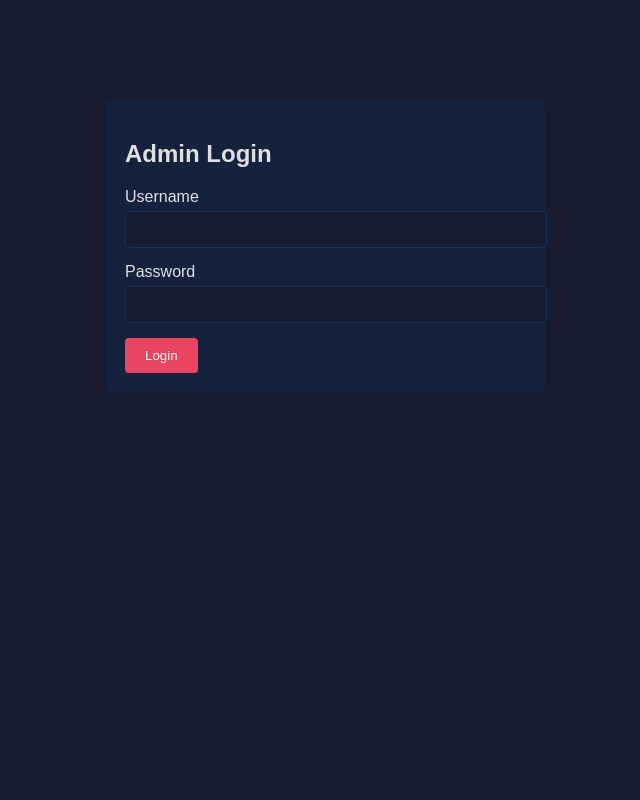
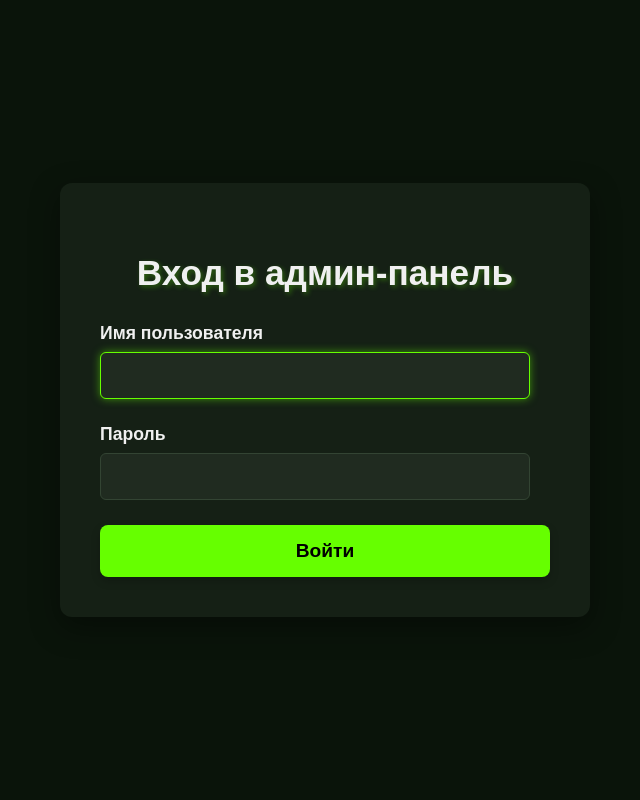
Before and after one commit to CSSSensei/track_my_walk, a Flask app: page /admin/login in a window 1280 px wide. Shown: the whole page, without its empty margins (315-955 px from the left). Run offline with Flask 3, Linux system fonts and the light colour scheme.

Commit message:
change login page frontend

```diff
--- a/app/templates/admin_login.html
+++ b/app/templates/admin_login.html
@@ -4,32 +4,194 @@
     <meta charset="UTF-8">
     <title>Admin Login</title>
     <style>
-        body { font-family: Arial, sans-serif; background: #1a1a2e; color: #e0e0e0; }
-        .login-container { max-width: 400px; margin: 100px auto; padding: 20px; background: #16213e; border-radius: 8px; }
-        .form-group { margin-bottom: 15px; }
-        label { display: block; margin-bottom: 5px; }
-        input { width: 100%; padding: 10px; border: 1px solid #0f3460; border-radius: 4px; background: #1a1a2e; color: white; }
-        button { background: #e94560; color: white; border: none; padding: 10px 20px; border-radius: 4px; cursor: pointer; }
-        .error { color: #e94560; margin-top: 10px; }
+        :root {
+            --bg-color: #0A140A;
+            --container-bg: #152015;
+            --text-color: #E0E0E0;
+            --heading-color: #F0F0F0;
+            --input-bg: #202B20;
+            --input-border: #334433;
+            --button-bg: #66FF00;
+            --button-hover-bg: #99FF33;
+            --error-color: #FF6347;
+            --success-color: #66FF00;
+            --info-color: #4D96FF;
+            --shadow-light: rgba(0, 0, 0, 0.2);
+            --shadow-medium: rgba(0, 0, 0, 0.4);
+        }
+
+        body {
+            font-family: 'Arial', sans-serif;
+            background-color: var(--bg-color);
+            color: var(--text-color);
+            display: flex;
+            justify-content: center;
+            align-items: center;
+            min-height: 100vh;
+            margin: 0;
+            box-sizing: border-box;
+        }
+
+        .login-container {
+            max-width: 450px;
+            width: 90%;
+            padding: 40px;
+            background-color: var(--container-bg);
+            border-radius: 12px;
+            box-shadow: 0 10px 30px var(--shadow-medium);
+            text-align: center;
+        }
+
+        h2 {
+            color: var(--heading-color);
+            margin-bottom: 30px;
+            font-size: 2.2em;
+            text-shadow: 2px 2px 5px rgba(102, 255, 0, 0.3);
+        }
+
+        .form-group {
+            margin-bottom: 25px;
+            text-align: left;
+        }
+
+        label {
+            display: block;
+            margin-bottom: 8px;
+            font-weight: bold;
+            color: var(--heading-color);
+            font-size: 1.1em;
+        }
+
+        input {
+            width: calc(100% - 20px);
+            padding: 12px 10px;
+            border: 1px solid var(--input-border);
+            border-radius: 6px;
+            background-color: var(--input-bg);
+            color: var(--text-color);
+            font-size: 1.1em;
+            box-sizing: border-box;
+        }
+
+        input:focus {
+            outline: none;
+            border-color: var(--button-bg);
+            box-shadow: 0 0 8px rgba(102, 255, 0, 0.5);
+        }
+
+        button {
+            background-color: var(--button-bg);
+            color: black;
+            border: none;
+            padding: 15px 30px;
+            border-radius: 8px;
+            cursor: pointer;
+            font-size: 1.2em;
+            font-weight: bold;
+            transition: all 0.3s ease;
+            box-shadow: 0 4px 10px var(--shadow-light);
+            width: 100%;
+        }
+
+        button:hover {
+            background-color: var(--button-hover-bg);
+            transform: translateY(-2px);
+            box-shadow: 0 6px 15px var(--shadow-medium);
+        }
+
+        .flash-message {
+            padding: 15px;
+            margin-bottom: 20px;
+            border-radius: 6px;
+            font-weight: bold;
+            text-align: center;
+        }
+
+        .flash-error {
+            background-color: rgba(255, 99, 71, 0.2);
+            color: var(--error-color);
+            border: 1px solid var(--error-color);
+        }
+
+        .flash-success {
+            background-color: rgba(102, 255, 0, 0.2);
+            color: var(--success-color);
+            border: 1px solid var(--success-color);
+        }
+
+        .flash-info {
+            background-color: rgba(77, 150, 255, 0.2);
+            color: var(--info-color);
+            border: 1px solid var(--info-color);
+        }
+
+        @media (max-width: 480px) {
+            .login-container {
+                padding: 30px 20px;
+            }
+
+            h2 {
+                font-size: 1.8em;
+                margin-bottom: 20px;
+            }
+
+            button {
+                padding: 12px 20px;
+                font-size: 1.1em;
+            }
+        }
     </style>
 </head>
 <body>
     <div class="login-container">
-        <h2>Admin Login</h2>
-        {% if error %}
-            <p class="error">{{ error }}</p>
-        {% endif %}
-        <form method="POST">
+        <h2>Вход в админ-панель</h2>
+
+        <!-- Flash сообщения из Flask -->
+        {% with messages = get_flashed_messages(with_categories=true) %}
+            {% if messages %}
+                {% for category, message in messages %}
+                    <div class="flash-message flash-{{ category }}">
+                        {{ message }}
+                    </div>
+                {% endfor %}
+            {% endif %}
+        {% endwith %}
+
+        <form method="POST" action="{{ url_for('admin.admin_login') }}">
             <div class="form-group">
-                <label for="username">Username</label>
-                <input type="text" id="username" name="username" required>
+                <label for="username">Имя пользователя</label>
+                <input type="text" id="username" name="username" required autofocus>
             </div>
             <div class="form-group">
-                <label for="password">Password</label>
+                <label for="password">Пароль</label>
                 <input type="password" id="password" name="password" required>
             </div>
-            <button type="submit">Login</button>
+            <button type="submit">Войти</button>
         </form>
     </div>
+
+    <script>
+        document.querySelector('form').addEventListener('submit', function(e) {
+            const username = document.getElementById('username').value.trim();
+            const password = document.getElementById('password').value.trim();
+
+            if (username.length < 3) {
+                alert('Имя пользователя должно содержать минимум 3 символа');
+                e.preventDefault();
+                return;
+            }
+
+            if (password.length < 6) {
+                alert('Пароль должен содержать минимум 6 символов');
+                e.preventDefault();
+                return;
+            }
+        });
+
+        // Autofocus on the username field when loading
+        window.onload = function() {
+            document.getElementById('username').focus();
+        };
+    </script>
 </body>
 </html>
--- a/app/templates/index.html
+++ b/app/templates/index.html
@@ -35,7 +35,7 @@
                 <div class="stat-card">
                     <div class="glass-layer"></div>
                     <div class="card-content">
-                        <div class="text-layer" data-depth="0.3">
+                        <div class="text-layer" data-depth="0.5">
                             <h3>Общий километраж</h3>
                             <p id="totalDistance">0 км</p>
                         </div>
@@ -89,10 +89,10 @@
                 <h2>Используемый стек</h2>
                 <ul>
                     <li><b>Карты:</b> Leaflet.js с тайлами OpenStreetMap для отрисовки маршрутов GeoJSON.</li>
-                    <li><b>Калькулятор CO₂:</b> Упрощенный расчет на основе пройденного расстояния (нужна доработка для точности).</li>
+                    <li><b>Калькулятор CO₂:</b> Упрощенный расчет на основе пройденного расстояния.</li>
                     <li><b>Импорт данных:</b> Загрузка файла Google Location History (JSON).</li>
                     <li><b>Хранение данных:</b> SQLite база данных на бэкенде.</li>
-                    <li><b>Фронтенд:</b> HTML, CSS, JavaScript для интерактивного отображения.</li>
+                    <li><b>Фронтенд:</b> HTML, CSS, JavaScript.</li>
                 </ul>
                 <p><b>Возможности для будущего развития:</b></p>
                 <ul>
```
